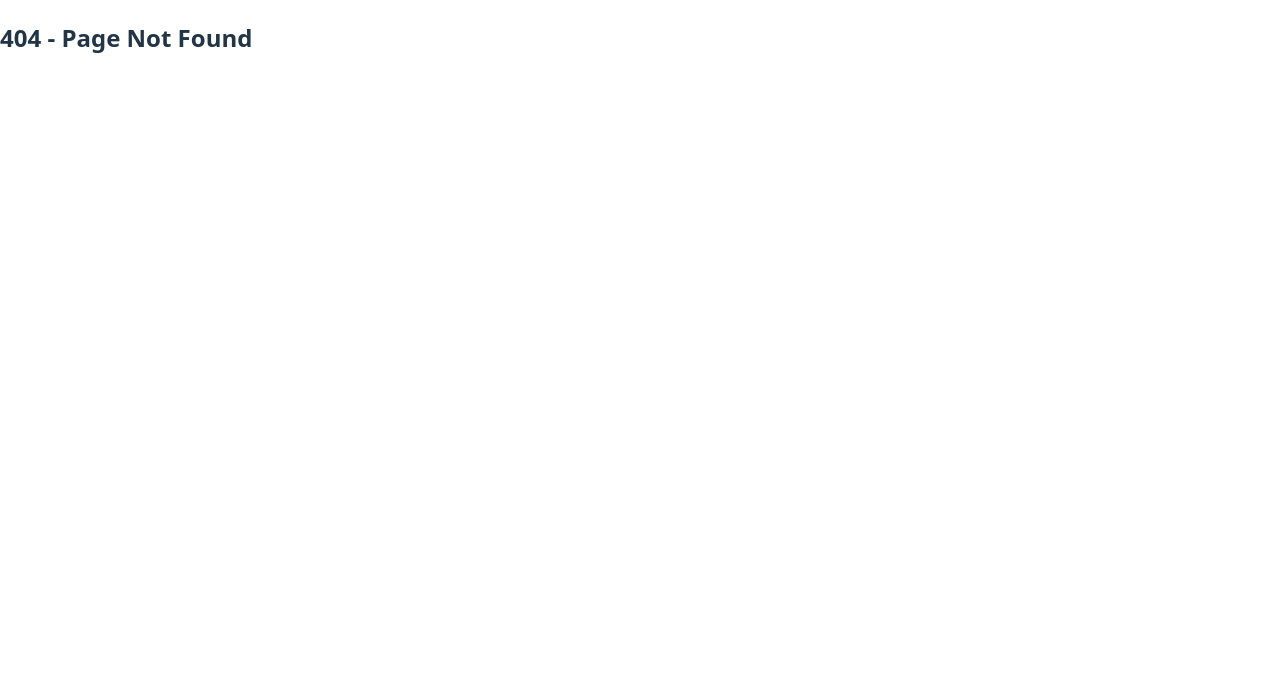
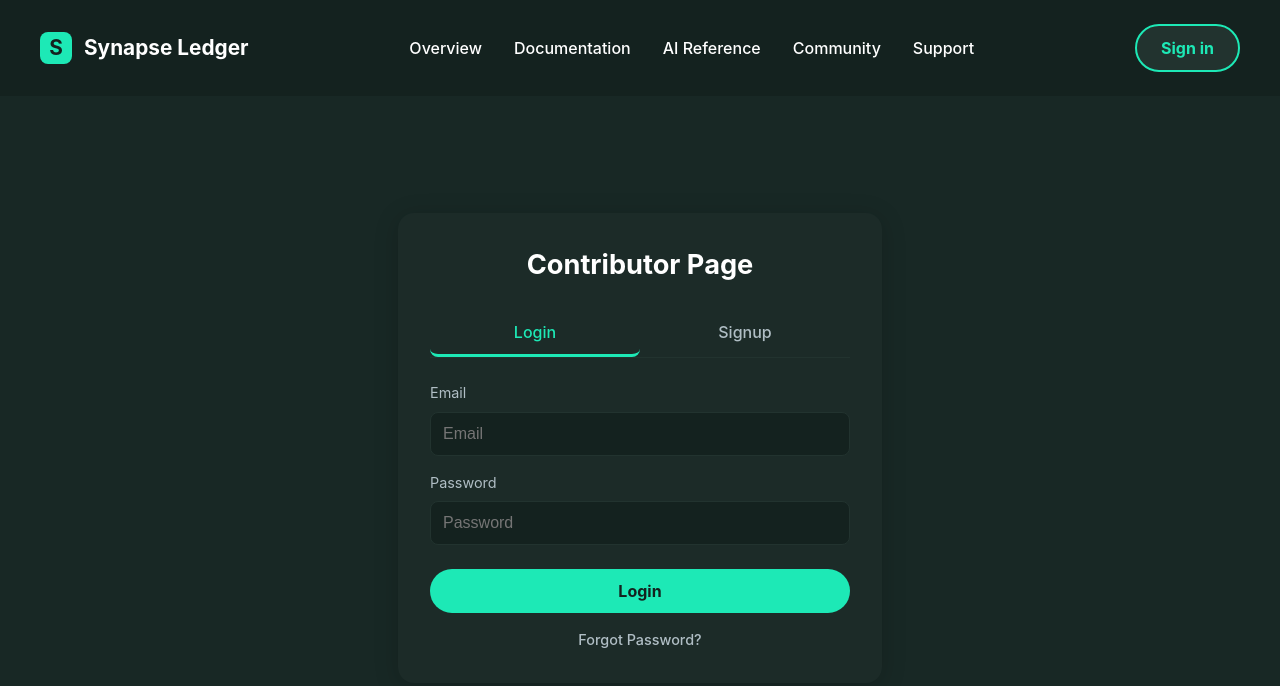
Before and after one commit to aijadugar/BNB25, a React (Vite) app in the folder frontend/: page /login in a window 1280 px wide. Before the commit this address had no page. Shown: the top 686 px of the page. Built offline with nearby package versions, Linux system fonts and the light colour scheme.

Commit message:
Routed the Login Pages to Mainn landing pages and Created a Separate Login From for Developers. Added a Registration Section Beside login tab for both Contributors and Developers

```diff
--- a/frontend/src/App.jsx
+++ b/frontend/src/App.jsx
@@ -12,25 +12,35 @@ import Settings from './pages/shared/Settings';
 import CreateDataset from './pages/contributor/CreateDataset';
 import Explore from './pages/developer/Explore';
 import NotFound from './pages/NotFound';
+import LoginPage from './pages/loginpage';
+import DeveloperLoginPage from './pages/DeveloperLoginPage'; // Import the new developer login page
 
 function App() {
-  const [role, setRole] = useState('contributor'); // Default role
+  const [role, setRole] = useState('contributor');
   const navigate = useNavigate();
 
-  // This function will be called from the landing page
+  // Navigates from landing page to the correct login page
   const handleRoleSelect = (selectedRole) => {
-    setRole(selectedRole);
     if (selectedRole === 'contributor') {
-      navigate('/create'); // Navigate to the contributor's starting page
+      navigate('/login');
     } else if (selectedRole === 'developer') {
-      navigate('/explore'); // Navigate to the developer's starting page
+      navigate('/developer-login');
     }
+  };
+
+  // Sets the role and navigates to the dashboard after a successful login/signup
+  const handleLoginSuccess = (loggedInRole) => {
+    setRole(loggedInRole);
+    navigate('/dashboard');
   };
 
   return (
     <Routes>
-      {/* Pass the role selection handler to the LandingPage */}
+      {/* Public Routes */}
       <Route path="/" element={<LandingPage onRoleSelect={handleRoleSelect} />} />
+      {/* Pass the login handler to the login pages */}
+      <Route path="/login" element={<LoginPage onLoginSuccess={() => handleLoginSuccess('contributor')} />} />
+      <Route path="/developer-login" element={<DeveloperLoginPage onLoginSuccess={() => handleLoginSuccess('developer')} />} />
 
       {/* Application Routes */}
       <Route element={<MainLayout role={role} />}>
--- /dev/null
+++ b/frontend/src/pages/DeveloperLoginPage.jsx
@@ -0,0 +1,85 @@
+import React, { useState } from "react";
+import { Link } from "react-router-dom";
+import "./loginpage.css";
+
+// Accept the onLoginSuccess function as a prop
+const DeveloperLoginPage = ({ onLoginSuccess }) => {
+  const [activeTab, setActiveTab] = useState("login");
+
+  const handleSubmit = (e) => {
+    e.preventDefault();
+    // On a real app, you'd validate and call an API here.
+    // On success, call the function from App.jsx.
+    onLoginSuccess();
+  };
+
+  const loginForm = (
+    <>
+      <label className="login-label">Email</label>
+      <input type="email" className="login-input" placeholder="Email" />
+      <label className="login-label">Password</label>
+      <input type="password" className="login-input" placeholder="Password" />
+      <button type="submit" className="login-submit-btn">Login</button>
+    </>
+  );
+
+  const signupForm = (
+    <>
+      <label className="login-label">Company Name</label>
+      <input type="text" className="login-input" placeholder="Enter your full name" />
+      <label className="login-label">Company Email</label>
+      <input type="email" className="login-input" placeholder="you@example.com" />
+      <label className="login-label">Password</label>
+      <input type="password" className="login-input" placeholder="Create a strong password" />
+      <button type="submit" className="login-submit-btn">Create Account</button>
+    </>
+  );
+
+  return (
+    <div className="login-root">
+      {/* Navbar */}
+      <nav className="login-header">
+        <div className="login-logo-area">
+          <div className="login-logo-square">S</div>
+          <span className="login-logo-text">Synapse Ledger</span>
+        </div>
+        <div className="login-nav-links">
+          <Link to="/" className="login-nav-link">Overview</Link>
+          <Link to="/docs" className="login-nav-link">Documentation</Link>
+          <Link to="/ai" className="login-nav-link">AI Reference</Link>
+          <Link to="/community" className="login-nav-link">Community</Link>
+          <Link to="/support" className="login-nav-link">Support</Link>
+        </div>
+        <Link to="/login" className="login-signin-btn">Sign in</Link>
+      </nav>
+
+      {/* Centered Login Box */}
+      <div className="login-center-box">
+        <h2 className="login-title">Developer Login</h2>
+        <div className="login-tabs">
+          <button
+            className={`login-tab-btn ${activeTab === "login" ? "active" : ""}`}
+            onClick={() => setActiveTab("login")}
+          >
+            Login
+          </button>
+          <button
+            className={`login-tab-btn ${activeTab === "signup" ? "active" : ""}`}
+            onClick={() => setActiveTab("signup")}
+          >
+            Signup
+          </button>
+        </div>
+        {/* Add the onSubmit handler to the form */}
+        <form className="login-form" onSubmit={handleSubmit}>
+          {activeTab === "login" ? loginForm : signupForm}
+        </form>
+        {activeTab === "login" && (
+          <Link to="/forgot" className="login-forgot-link">Forgot Password?</Link>
+        )}
+      </div>
+    </div>
+  );
+};
+
+export default DeveloperLoginPage;
--- a/frontend/src/pages/landingpage.jsx
+++ b/frontend/src/pages/landingpage.jsx
@@ -18,6 +18,7 @@ const LandingPage = ({ onRoleSelect }) => (
         <Link to="/docs" className="nav-link">Resources</Link>
         <Link to="/community" className="nav-link">Community</Link>
       </div>
+      {/* The nav-actions section with the "Sign in" button has been removed */}
     </nav>
 
     {/* Hero Section */}
--- a/frontend/src/pages/contributor/loginppage.css
+++ b/frontend/src/pages/loginpage.css
@@ -1,14 +1,17 @@
 .login-root {
   background: #182825;
+  color: #fff;
   min-height: 100vh;
   font-family: 'Inter', Arial, sans-serif;
+  display: flex;
+  flex-direction: column;
 }
 
 .login-header {
   display: flex;
   align-items: center;
   justify-content: space-between;
-  padding: 24px 40px 0 40px;
+  padding: 24px 40px;
   background: #14221f;
 }
 
@@ -34,8 +37,6 @@
 .login-logo-text {
   font-size: 1.3em;
   font-weight: bold;
-  letter-spacing: 1px;
-  color: #fff;
 }
 
 .login-nav-links {
@@ -55,96 +56,92 @@
 }
 
 .login-signin-btn {
-  background: #1de9b6;
-  color: #14221f;
-  padding: 8px 20px;
+  background: #22332f;
+  color: #1de9b6;
+  border: 2px solid #1de9b6;
+  padding: 10px 24px;
   border-radius: 24px;
   font-weight: bold;
   text-decoration: none;
   font-size: 1em;
-  border: none;
-  cursor: pointer;
-  transition: background 0.2s;
-}
-
-.login-signin-btn:hover {
-  background: #13c8a3;
 }
 
 .login-center-box {
   background: #1c2b28;
   border-radius: 16px;
-  box-shadow: 0 2px 12px rgba(0,0,0,0.12);
-  width: 340px;
-  margin: 60px auto 0 auto;
-  padding: 32px 28px 24px 28px;
-  display: flex;
-  flex-direction: column;
-  align-items: center;
+  padding: 32px;
+  width: 100%;
+  max-width: 420px;
+  margin: auto; /* This centers the box */
+  box-shadow: 0 4px 24px rgba(0,0,0,0.18);
 }
 
 .login-title {
-  font-size: 1.3em;
+  text-align: center;
+  font-size: 1.7em;
   font-weight: bold;
-  margin-bottom: 18px;
-  color: #fff;
-  text-align: center;
+  margin: 0 0 24px 0;
 }
 
 .login-tabs {
   display: flex;
-  gap: 12px;
-  margin-bottom: 18px;
+  border-bottom: 1px solid #22332f;
+  margin-bottom: 24px;
 }
 
 .login-tab-btn {
-  background: #22332f;
-  color: #fff;
+  flex: 1;
+  padding: 12px;
+  background: none;
   border: none;
-  border-radius: 8px 8px 0 0;
-  padding: 8px 28px;
-  font-weight: bold;
+  color: #b0bec5;
+  font-size: 1em;
+  font-weight: 500;
   cursor: pointer;
-  transition: background 0.2s, color 0.2s;
+  border-bottom: 3px solid transparent;
+  transition: color 0.2s, border-color 0.2s;
 }
 
 .login-tab-btn.active {
-  background: #1de9b6;
-  color: #14221f;
-}
-
-.login-form {
-  width: 100%;
-  display: flex;
-  flex-direction: column;
-  gap: 10px;
-  margin-bottom: 10px;
+  color: #1de9b6;
+  border-bottom-color: #1de9b6;
 }
 
 .login-label {
-  font-size: 0.98em;
+  display: block;
   color: #b0bec5;
-  margin-bottom: 2px;
+  margin-bottom: 8px;
+  font-size: 0.9em;
 }
 
 .login-input {
-  padding: 10px;
+  width: 100%;
+  background: #14221f;
+  border: 1px solid #22332f;
   border-radius: 8px;
-  border: none;
-  background: #22332f;
+  padding: 12px;
   color: #fff;
   font-size: 1em;
-  margin-bottom: 8px;
+  margin-bottom: 16px;
+  box-sizing: border-box;
+  transition: border-color 0.2s;
+}
+
+.login-input:focus {
+  outline: none;
+  border-color: #1de9b6;
 }
 
 .login-submit-btn {
+  width: 100%;
+  padding: 12px;
+  border-radius: 24px;
+  font-weight: bold;
+  font-size: 1em;
+  border: none;
+  cursor: pointer;
   background: #1de9b6;
   color: #14221f;
-  padding: 10px 0;
-  border-radius: 8px;
-  font-weight: bold;
-  border: none;
-  cursor: pointer;
   margin-top: 8px;
   transition: background 0.2s;
 }
@@ -154,14 +151,14 @@
 }
 
 .login-forgot-link {
-  color: #1de9b6;
-  text-decoration: none;
-  font-size: 0.98em;
-  margin-top: 10px;
   display: block;
   text-align: center;
+  margin-top: 16px;
+  color: #b0bec5;
+  font-size: 0.9em;
+  text-decoration: none;
 }
 
 .login-forgot-link:hover {
-  text-decoration: underline;
+  color: #1de9b6;
 }
--- /dev/null
+++ b/frontend/src/pages/loginpage.jsx
@@ -0,0 +1,85 @@
+import React, { useState } from "react";
+import { Link } from "react-router-dom";
+import "./loginpage.css";
+
+// Accept the onLoginSuccess function as a prop
+const LoginPage = ({ onLoginSuccess }) => {
+  const [activeTab, setActiveTab] = useState("login");
+
+  const handleSubmit = (e) => {
+    e.preventDefault();
+    // Here you would typically have validation and an API call.
+    // On success, you call the function passed from App.jsx.
+    onLoginSuccess();
+  };
+
+  const loginForm = (
+    <>
+      <label className="login-label">Email</label>
+      <input type="email" className="login-input" placeholder="Email" />
+      <label className="login-label">Password</label>
+      <input type="password" className="login-input" placeholder="Password" />
+      <button type="submit" className="login-submit-btn">Login</button>
+    </>
+  );
+
+  const signupForm = (
+    <>
+      <label className="login-label">Full Name</label>
+      <input type="text" className="login-input" placeholder="Enter your full name" />
+      <label className="login-label">Email</label>
+      <input type="email" className="login-input" placeholder="you@example.com" />
+      <label className="login-label">Password</label>
+      <input type="password" className="login-input" placeholder="Create a strong password" />
+      <button type="submit" className="login-submit-btn">Create Account</button>
+    </>
+  );
+
+  return (
+    <div className="login-root">
+      {/* Navbar */}
+      <nav className="login-header">
+        <div className="login-logo-area">
+          <div className="login-logo-square">S</div>
+          <span className="login-logo-text">Synapse Ledger</span>
+        </div>
+        <div className="login-nav-links">
+          <Link to="/" className="login-nav-link">Overview</Link>
+          <Link to="/docs" className="login-nav-link">Documentation</Link>
+          <Link to="/ai" className="login-nav-link">AI Reference</Link>
+          <Link to="/community" className="login-nav-link">Community</Link>
+          <Link to="/support" className="login-nav-link">Support</Link>
+        </div>
+        <Link to="/login" className="login-signin-btn">Sign in</Link>
+      </nav>
+
+      {/* Centered Login Box */}
+      <div className="login-center-box">
+        <h2 className="login-title">Contributor Page</h2>
+        <div className="login-tabs">
+          <button
+            className={`login-tab-btn ${activeTab === "login" ? "active" : ""}`}
+            onClick={() => setActiveTab("login")}
+          >
+            Login
+          </button>
+          <button
+            className={`login-tab-btn ${activeTab === "signup" ? "active" : ""}`}
+            onClick={() => setActiveTab("signup")}
+          >
+            Signup
+          </button>
+        </div>
+        {/* Add the onSubmit handler to the form */}
+        <form className="login-form" onSubmit={handleSubmit}>
+          {activeTab === "login" ? loginForm : signupForm}
+        </form>
+        {activeTab === "login" && (
+          <Link to="/forgot" className="login-forgot-link">Forgot Password?</Link>
+        )}
+      </div>
+    </div>
+  );
+};
+
+export default LoginPage;
```
Also changed, not shown: frontend/src/pages/contributor/loginpage.jsx (deleted, +0 -56 lines).
